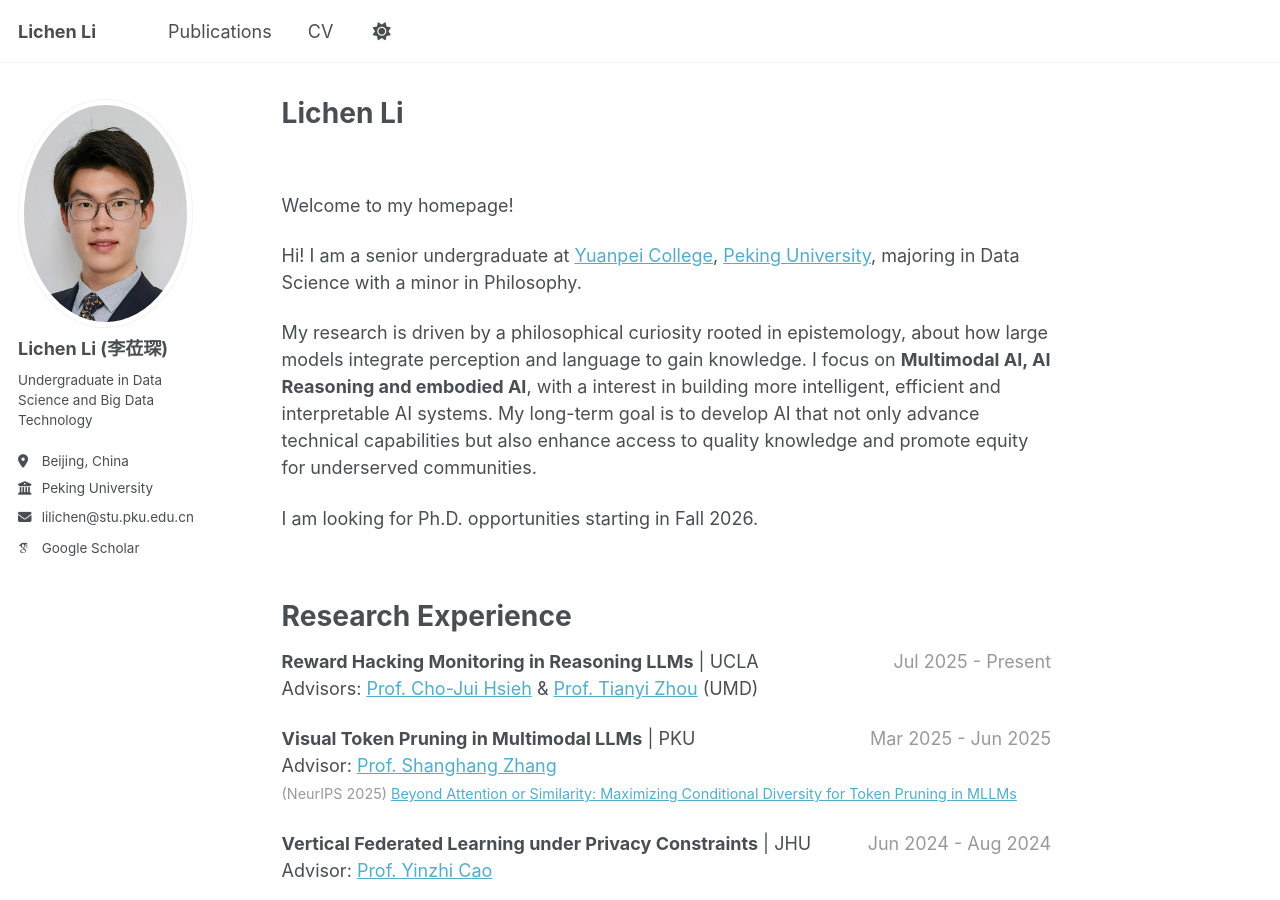
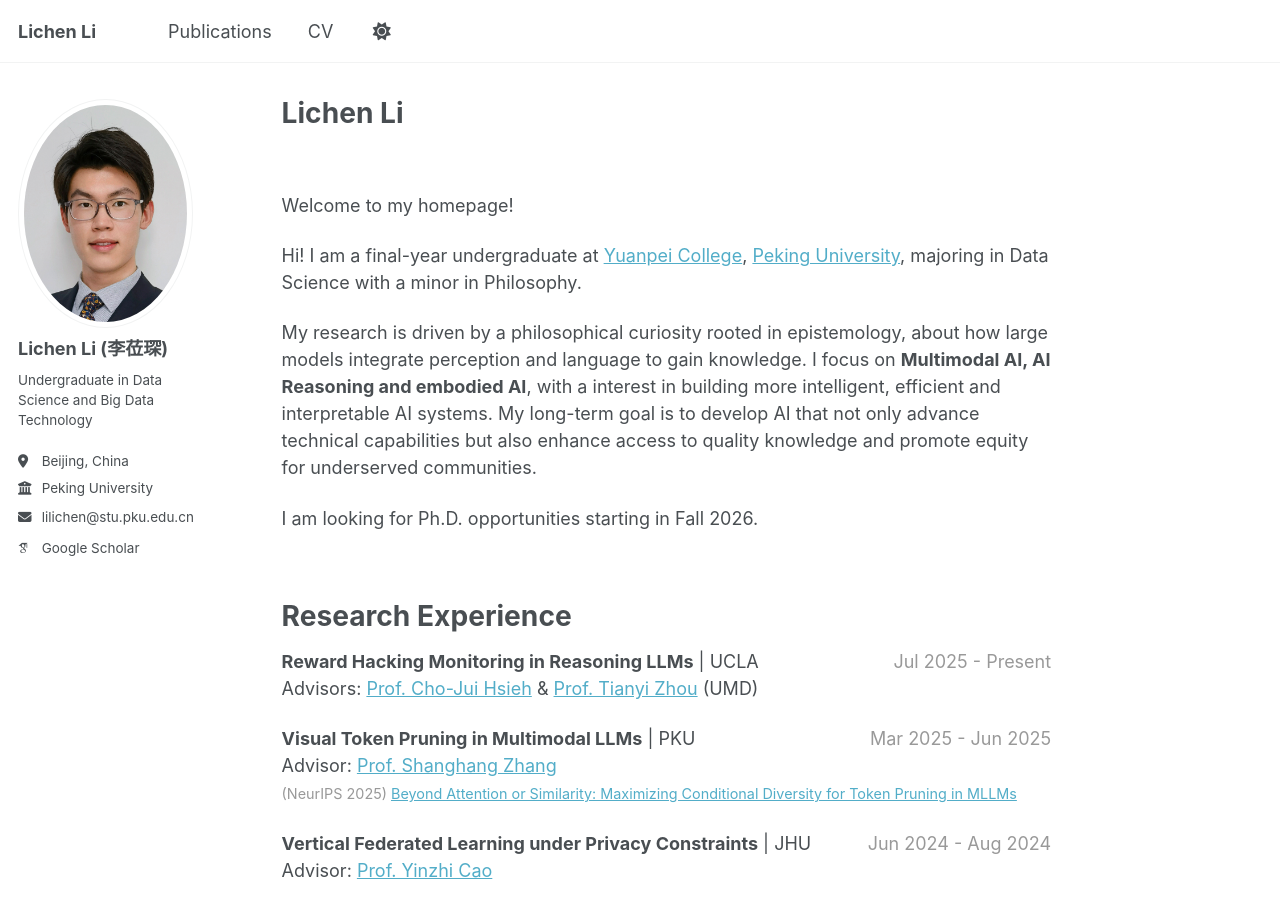
Before and after one commit to LichenLillc/LichenLillc.github.io, a Jekyll site: the page built from _pages/about.md, in a window 1280 px wide and 900 px high. Built offline with Jekyll 4.4.1, drawn with Linux system fonts in a browser that asks for light colours; some web fonts are replaced; a script that is not in the unit is left out.

Commit message:
Update academic status from senior to final-year

```diff
--- a/_pages/about.md
+++ b/_pages/about.md
@@ -10,7 +10,7 @@ redirect_from:
 
 Welcome to my homepage!
 
-Hi! I am a senior undergraduate at [Yuanpei College](https://yuanpei.pku.edu.cn/en/aboutyuanpei/collegeprofile/index.htm), [Peking University](https://english.pku.edu.cn), majoring in Data Science with a minor in Philosophy.
+Hi! I am a final-year undergraduate at [Yuanpei College](https://yuanpei.pku.edu.cn/en/aboutyuanpei/collegeprofile/index.htm), [Peking University](https://english.pku.edu.cn), majoring in Data Science with a minor in Philosophy.
 
 My research is driven by a philosophical curiosity rooted in epistemology, about how large models integrate perception and language to gain knowledge. I focus on **Multimodal AI, AI Reasoning and embodied AI**, with a interest in building more intelligent, efficient and interpretable AI systems. My long-term goal is to develop AI that not only advance technical capabilities but also enhance access to quality knowledge and promote equity for underserved communities.
 
```
